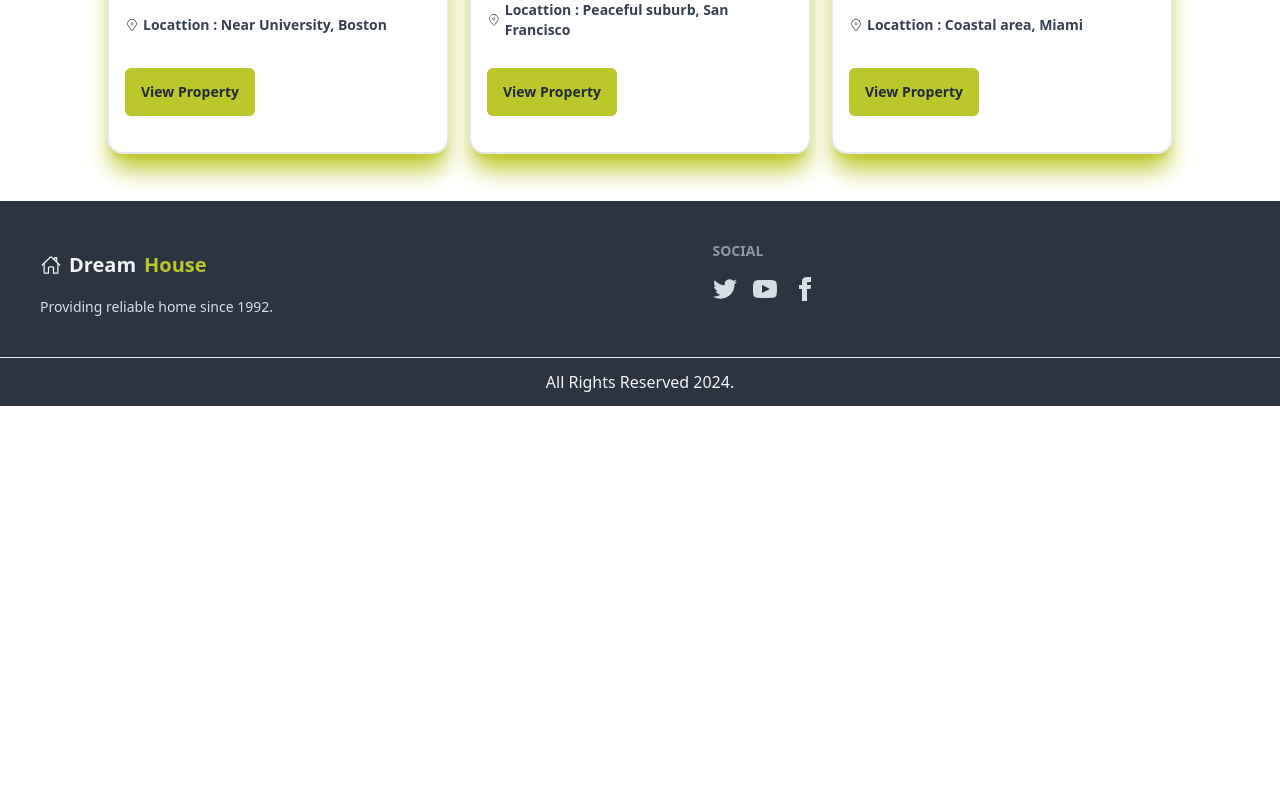
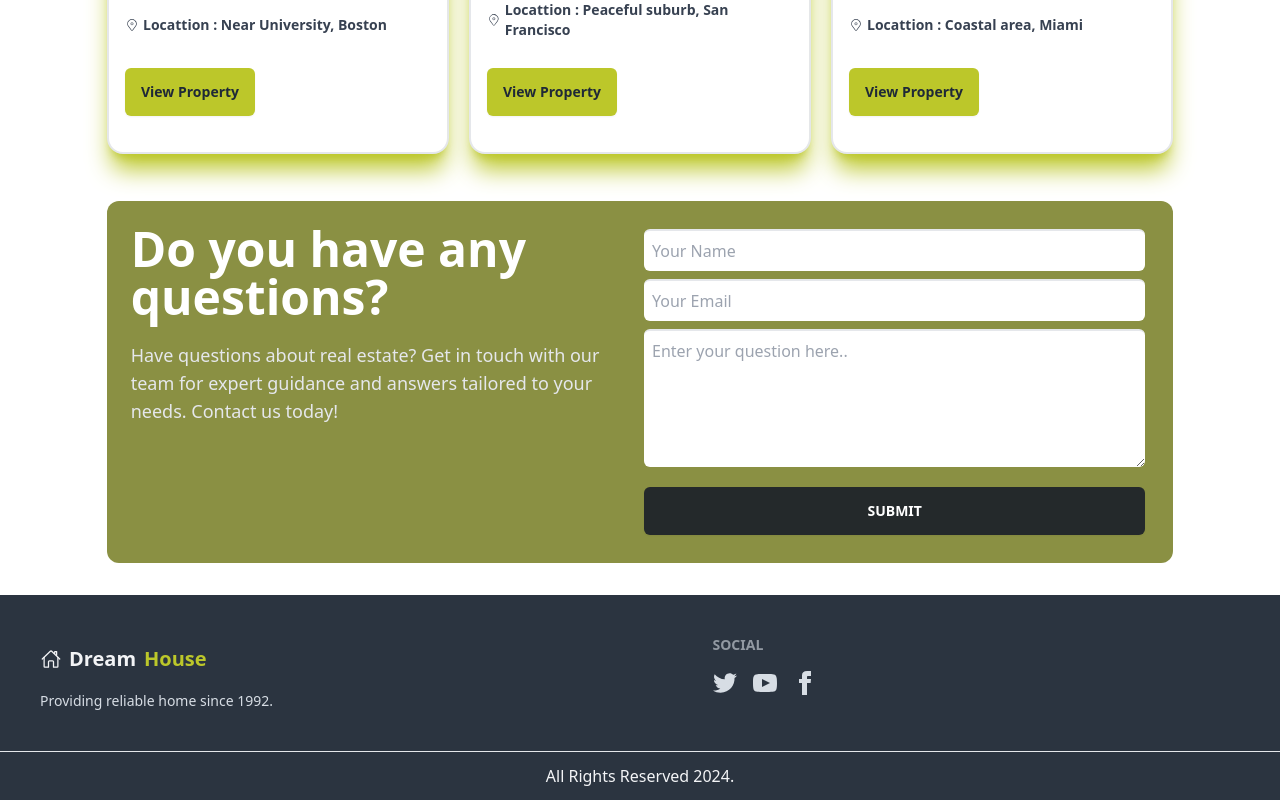
Before and after one commit to ShahAlom47/Assignment-9-Authentication, a React (Vite) app: page / in a window 1280 px wide. Shown: the part 1944-2744 px from the top of the page. Before the commit the page ends 2350 px from the top, so only its background shows below. Built offline with nearby package versions, Linux system fonts and the light colour scheme; no server answers.

Commit message:
added faq section

```diff
--- a/package.json
+++ b/package.json
@@ -21,6 +21,7 @@
     "react-dom": "^18.2.0",
     "react-helmet": "^6.1.0",
     "react-helmet-async": "^2.0.4",
+    "react-hook-form": "^7.51.2",
     "react-icons": "^5.0.1",
     "react-leaflet": "^4.2.1",
     "react-router-dom": "^6.22.3",
--- a/src/Pages/Authentication/Login.jsx
+++ b/src/Pages/Authentication/Login.jsx
@@ -123,7 +123,7 @@ const Login = () => {
                 <title>Dream House/Login</title>
             </Helmet>
 
-            <div className=" lg:w-6/12 w-10/12 m-auto border-2 rounded-xl mt-9 p-8">
+            <div className=" lg:w-6/12 w-10/12 m-auto border-2 rounded-xl mt-24 p-8">
 
                 <h1 className="text-xl  font-bold"> Create an account</h1>
 
--- a/src/Pages/Authentication/Register.jsx
+++ b/src/Pages/Authentication/Register.jsx
@@ -125,7 +125,7 @@ const Register = () => {
                 <title>Dream House/register</title>
             </Helmet>
 
-            <div className=" lg:w-6/12 w-10/12 m-auto border-2 rounded-xl mt-9 p-8">
+            <div className=" lg:w-6/12 w-10/12 m-auto border-2 rounded-xl mt-24 p-8">
 
                 <h1 className="text-xl  font-bold"> Create an account</h1>
 
--- a/src/Pages/Authentication/UserProfile.jsx
+++ b/src/Pages/Authentication/UserProfile.jsx
@@ -99,7 +99,7 @@ const UserProfile = () => {
             </Helmet>
             <div>
 
-                <h1 className=" text-2xl text-center py-4 border-b-2">Your Profile</h1>
+                <h1 className=" text-2xl text-center py-4 border-b-2 mt-24 ">Your Profile</h1>
                 <div className="lg:w-6/12 m-auto border-4 my-5 p-4 rounded-md">
                     <div className=" flex justify-center pb-5">
                         <div className=" flex items-end  relative">
--- a/src/Pages/Bookmarks/Bookmarks.jsx
+++ b/src/Pages/Bookmarks/Bookmarks.jsx
@@ -46,7 +46,7 @@ const Bookmarks = () => {
             <Helmet>
                 <title>Dream House/bookmark</title>
             </Helmet>
-            <div>
+            <div className=' mt-14'>
                 <h1 className=" text-2xl font-bold text-center px-6 py-2 my-8  border-b-2"> Bookmark List  </h1>
 
                 <div className='border-2 rounded-md p-5 my-4 space-y-3'>
--- a/src/Pages/Details/CardDetails.jsx
+++ b/src/Pages/Details/CardDetails.jsx
@@ -70,7 +70,7 @@ const CardDetails = () => {
                 <title>Dream House/details</title>
             </Helmet>
 
-            <div className=' md:w-10/12 lg:w-8/12 m-auto my-9  '>
+            <div className=' md:w-10/12 lg:w-8/12 m-auto my-9 mt-14  '>
 
                 <div className="card  bg-base-100 shadow-xl">
                     <figure className="px-10 lg:pt-10 w-full">
--- a/src/Pages/Error page/ErrorPage.jsx
+++ b/src/Pages/Error page/ErrorPage.jsx
@@ -8,7 +8,7 @@ export default function ErrorPage() {
   console.error(error);
 
   return (
-    <div id="error-page" className=" my-10 flex flex-col justify-center">
+    <div id="error-page" className=" my-10 flex flex-col justify-center mt-14">
       <Helmet>
         <title>Dream House/error</title>
       </Helmet>
--- /dev/null
+++ b/src/Pages/Home/Faq.jsx
@@ -0,0 +1,44 @@
+
+
+const Faq = () => {
+
+    const faqFormhandel = (e) => {
+        e.preventDefault()
+
+    }
+
+
+    return (
+        <div className="grid grid-cols-2 w-10/12 m-auto bg-[#8a9043] text-white  my-8 rounded-xl p-6">
+            <div className=" pr-5">
+                <h1 className="text-5xl mb-5 font-bold  ">Do you have any questions?</h1>
+                <p className="text-lg text-gray-200">Have questions about real estate? Get in touch with our team for expert guidance and answers tailored to your needs. Contact us today!</p>
+
+            </div>
+            <div className="">
+                <form onSubmit={faqFormhandel}>
+
+                    <div className="p-1 flex  flex-col rounded-md">
+                        <input className="p-2 border-t-2 rounded-md" type="name" name="name" id="name" placeholder="Your Name" />
+                    </div>
+                    <div className="p-1 flex  flex-col rounded-md">
+                        <input className="p-2 border-t-2 rounded-md" type="email" name="email" id="email" placeholder="Your Email" />
+                    </div>
+                    <div className="p-1 flex  flex-col rounded-md">
+                        <textarea className="p-2 border-t-2 rounded-md" placeholder="Enter your question here.." name="" id="" cols="30" rows="5"></textarea>
+                    </div>
+                    <div className="p-1 flex  flex-col rounded-md">
+                        <input className="btn bg-[#24292b] border-none rounded-md w-full font-bold mt-3 text-white" type="submit" value="SUBMIT" />
+                    </div>
+
+
+                </form>
+
+
+            </div>
+
+        </div>
+    );
+};
+
+export default Faq;
--- a/src/Pages/Home/Home.jsx
+++ b/src/Pages/Home/Home.jsx
@@ -2,6 +2,7 @@
 import Banner from "./Banner";
 import Estates from "./Estates";
 import { Helmet} from 'react-helmet-async';
+import Faq from "./Faq";
 
 
 const Home = () => {
@@ -13,6 +14,7 @@ const Home = () => {
 
             <Banner></Banner>
             <Estates></Estates>
+            <Faq></Faq>
 
         </div>
     );
--- a/src/Shared Component/Map.jsx
+++ /dev/null
@@ -1,25 +0,0 @@
-
-
-import { MapContainer, Marker, Popup, TileLayer, } from 'react-leaflet'
-import 'leaflet/dist/leaflet.css'
-
-const Map = () => {
-    return (
-        <div>
-           <MapContainer center={[51.5072, 51.5072]} zoom={13} scrollWheelZoom={false} className='w-full h-screen'>
-  <TileLayer
-    attribution='&copy; <a href="https://www.openstreetmap.org/copyright">OpenStreetMap</a> contributors'
-    url="https://{s}.tile.openstreetmap.org/{z}/{x}/{y}.png"
-  />
-  <Marker position={[119.4179, 36.7783]}>
-    <Popup>
-      A pretty CSS3 popup. <br /> Easily customizable.
-    </Popup>
-  </Marker>
-</MapContainer>
-
-        </div>
-    );
-};
-
-export default Map;
--- a/src/Shared Component/Navbar.jsx
+++ b/src/Shared Component/Navbar.jsx
@@ -13,7 +13,6 @@ const Navbar = () => {
     const navi = <>
         <NavLink to={'/'}><li><a>Home</a></li></NavLink>
         <NavLink><li><a>My Booking</a></li></NavLink>
-        <NavLink to={'/map'}><li><a>Map</a></li></NavLink>
         <NavLink to={'/bookmark'} ><li><a>Bookmarks</a></li></NavLink>
         {user && <NavLink to={'/userProfile'}><li><a>Update Profile</a></li></NavLink>}
     </>
```
Also changed, not shown: src/Routes/mainRoutes.jsx (+2 -5 lines), 1 other file (tests, documents, lock files or other folders).
